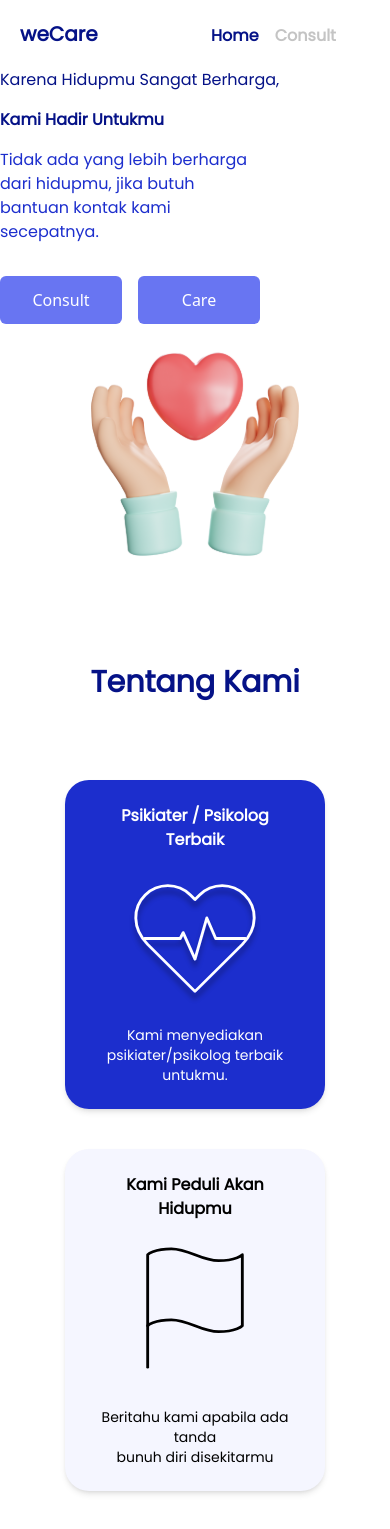
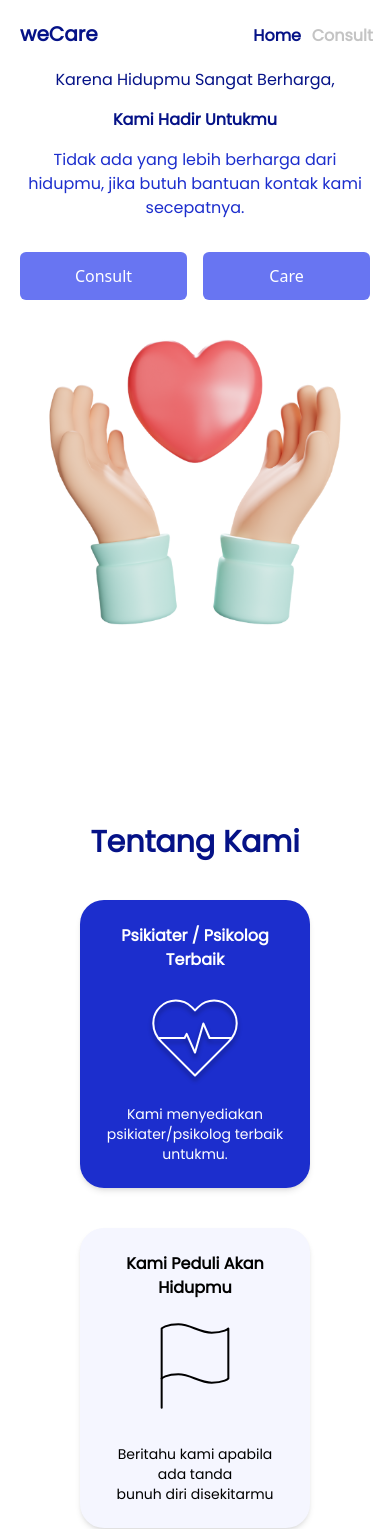
Before and after one commit to SyuQyu/WeCare, a React (Create React App) app: page /Home in a window 390 px wide. Shown: the top 1529 px of the page. Built offline with nearby package versions, Linux system fonts and the light colour scheme.

Commit message:
update done

```diff
--- a/src/Pages/Components/footer.js
+++ b/src/Pages/Components/footer.js
@@ -2,13 +2,13 @@ import Container from '@mui/material/Container';
 import Grid from '@mui/material/Grid';
 import Box from '@mui/material/Box';
 import { Link } from "react-router-dom";
-
+import '../../Assets/css/styles.css';
 export default function Footer() {
     return (
-        <footer class="p-4 bg-blueCustom shadow md:flex md:items-center md:justify-between md:p-6">
+        <footer class="p-4 bg-blueCustom shadow md:flex md:items-center md:justify-between md:p-6" id="footer">
             <span class="text-sm sm:text-center text-white">© 2022 <a href="#" class="hover:underline">weCare</a>. All Rights Reserved.
             </span>
-            <ul class="flex flex-wrap items-center mt-3 text-sm text-white sm:mt-0">
+            <ul class="flex justify-between items-center mt-3 text-sm text-white sm:mt-0">
                 <li>
                     <p class="mr-4 md:mr-6 ">About</p>
                 </li>
--- a/src/Pages/Components/header.js
+++ b/src/Pages/Components/header.js
@@ -10,23 +10,16 @@ export default function Header(props) {
             <Grid item xl={8} lg={8} md={8} sm={8} xs={6}>
                 <Grid container spacing={2}>
                     <Grid item xl={12} lg={12} md={12}>
-                            <p className="md:ml-24 sm:ml-5 justify-center text-xl font-poppins float-left font-bold text-blueCustom">weCare</p>
+                        <p className="md:ml-24 sm:ml-5 justify-center text-xl font-poppins float-left font-bold text-blueCustom">weCare</p>
                     </Grid>
                 </Grid>
             </Grid>
             <Grid item xl={4} lg={4} md={4} sm={4} xs={6}>
-                <Grid container spacing={2}>
-                    <Grid item xl={4} lg={4} md={4} sm={4}>
-                        {/* <NavLink to="About" className={clsx('pt-1 text-base font-poppins float-left font-semibold', split[1] === 'About' ? "text-blueCustom" : "text-disabledColor")}>About Us</NavLink> */}
-                    </Grid>
-                    <Grid item xl={4} lg={4} md={4} sm={4}>
+                <div className="grid grid-cols-3 gap-4 pr-4">
+                    <p></p>
                     <NavLink to="Home" className={clsx('pt-1 text-base font-poppins float-left font-bold hover:text-blueCustom', split[1] === 'Home' ? "text-blueCustom" : "text-disabledColor")}>Home</NavLink>
-                        {/* <NavLink to="Care" className={clsx('pt-1 text-base font-poppins float-left font-semibold', split[1] === 'Care' ? "text-blueCustom" : "text-disabledColor")}>Care</NavLink> */}
-                    </Grid>
-                    <Grid item xl={4} lg={4} md={4} sm={4}>
-                        <NavLink to="Consult" className={clsx('pt-1 text-base font-poppins float-left font-bold hover:text-blueCustom', split[1] === 'Consult' ? "text-blueCustom" : "text-disabledColor")}>Consult</NavLink>
-                    </Grid>
-                </Grid>
+                    <NavLink to="Consult" className={clsx('pt-1 text-base font-poppins float-left font-bold hover:text-blueCustom', split[1] === 'Consult' ? "text-blueCustom" : "text-disabledColor")}>Consult</NavLink>
+                </div>
             </Grid>
         </Grid>
     )
--- a/src/Pages/Consult/index.js
+++ b/src/Pages/Consult/index.js
@@ -14,7 +14,7 @@ export default function Consult() {
                 <Grid container spacing={5}>
                     {
                         dataPsychiatrist?.map((data, index) => (
-                            <Grid item lg={3} xl={3} key={index}>
+                            <Grid item lg={3} xl={3} md={3} sm={6} xs={12} key={index}>
                                 <div className="w-5/6 mx-auto">
                                     <div className="bg-blueSoft h-fit p-3 rounded-3xl shadow-md">
                                         <div className="flex flex-col space-y-4 p-3">
@@ -51,7 +51,7 @@ export default function Consult() {
                 <Grid container spacing={5} className="pb-6">
                     {
                         dataPsychologist?.map((data, index) => (
-                            <Grid item lg={3} xl={3} key={index}>
+                            <Grid item lg={3} xl={3} md={3} sm={6} xs={12} key={index}>
                                 <div className="w-5/6 mx-auto">
                                     <div className="bg-blueSoft h-fit p-3 rounded-3xl shadow-md">
                                         <div className="flex flex-col space-y-4 p-3">
--- a/src/Pages/Home/index.js
+++ b/src/Pages/Home/index.js
@@ -20,22 +20,22 @@ export default function Home(props) {
     };
     return (
         <>
-            <Grid container className='md:mt-20 sm:mt-5 md:mb-20 sm:mb-5 md:px-20 sm:px-5 h-fit'>
-                <Grid item lg={8} xl={8} md={8} sm={8} xs={12}>
+            <Grid container className='xl:px-20 lg:px-20 md:px-20 sm:px-5 md:mt-20 sm:mt-5 mb-20 h-fit'>
+                <Grid item lg={8} xl={8} md={8} sm={8} xs={12} className="xs:px-5 lg:px-0">
                     <Grid container className='md:mt-20 sm:mt-5 md:pl-8'>
                         <Grid item lg={12} xl={12} md={12} sm={12} xs={12}>
-                            <p className="text-left font-poppins md:text-2xl sm:font-medium text-blueCustom mb-4">Karena Hidupmu Sangat Berharga,</p>
+                            <p className="xl:text-left lg:text-left md:text-left sm:text-center font-poppins md:text-2xl sm:font-medium text-blueCustom mb-4">Karena Hidupmu Sangat Berharga,</p>
                         </Grid>
                         <Grid item lg={12} xl={12} md={12} sm={12} xs={12}>
-                            <p className="text-left font-poppins md:text-5xl font-semibold text-blueCustom mb-4">Kami Hadir Untukmu</p>
+                            <p className="xl:text-left lg:text-left md:text-left sm:text-center font-poppins xl:text-5xl lg:text-5xl md:text-4xl sm:text-xl font-semibold text-blueCustom mb-4">Kami Hadir Untukmu</p>
                         </Grid>
                         <Grid item lg={12} xl={12} md={12} sm={12} xs={12}>
-                            <div className='w-2/3'>
-                                <p className="text-left font-poppins md:text-xl text-blueMedium mb-8">Tidak ada yang lebih berharga dari hidupmu, jika butuh bantuan kontak kami secepatnya.</p>
+                            <div className='xl:w-2/3 lg:w-2/3 md:w-2/3 sm:w-full'>
+                                <p className="xl:text-left lg:text-left md:text-left sm:text-center font-poppins md:text-xl text-blueMedium mb-8">Tidak ada yang lebih berharga dari hidupmu, jika butuh bantuan kontak kami secepatnya.</p>
                             </div>
                         </Grid>
-                        <Grid item lg={12} xl={12} md={12} sm={12} xs={12}>
-                            <div className='grid gap-4 grid-cols-2 md:w-1/3 xs:w-2/3'>
+                        <Grid item lg={12} xl={12} md={12} sm={12} xs={12} className="xl:ml-0 lg:ml-0 md:ml-0 sm:ml-20">
+                            <div className='grid gap-4 grid-cols-2 xl:w-1/3 lg:w-1/3 md:w-1/3 sm:w-2/3 xl:mx-0 lg:mx-0 md:mx-0 sm:mx-5'>
                                 <button onClick={() => scrollDown(aboutSection)} className="btn btn--color float-left">Consult</button>
                                 <button onClick={() => scrollDown(careSection)} className="btn btn--color float-left">Care</button>
                             </div>
@@ -43,19 +43,19 @@ export default function Home(props) {
                     </Grid>
                 </Grid>
                 <Grid item lg={4} xl={4} md={4} sm={4} xs={12}>
-                    <center>
-                        <img className="md:w-full sm:w-full xs:w-2/3 md:h-full sm:h-full xs:h-2/3 justify-center" src={imgHand} />
+                    <center className="xl:pt-5 lg:pt-5 md:pt-12 sm:pt-10">
+                        <img className="xl:w-2/3 lg:w-full md:w-full sm:w-2/3 xl:h-2/3 lg:h-full md:h-full sm:h-2/3" src={imgHand} />
                     </center>
                 </Grid>
             </Grid>
-            <Grid container className='md:px-20 sm:px-5 h-fit md:mb-20 sm:mb-5' ref={aboutSection}>
+            <Grid container className='px-20 h-fit pt-10 md:mb-20 sm:mb-5' ref={aboutSection}>
                 <Grid item lg={12} xl={12} md={12} sm={12} xs={12}>
-                    <p className="my-20 text-3xl font-extrabold text-blueCustom">Tentang Kami</p>
+                    <p className="xl:my-20 lg:my-20 md:my-10 sm:my-10 xs:my-10 text-3xl font-extrabold text-blueCustom">Tentang Kami</p>
                 </Grid>
                 <Grid item lg={12} xl={12} md={12} sm={12} xs={12}>
                     <Grid container spacing={5}>
                         <Grid item lg={4} xl={4} md={4} sm={12} xs={12}>
-                            <div className="w-2/3 mx-auto">
+                            <div className="xl:w-2/3 lg:w-full md:w-3/4 sm:w-full mx-auto">
                                 <div className="bg-blueMedium h-fit p-3 rounded-3xl shadow-md">
                                     <div className="flex flex-col space-y-4 p-3">
                                         <div className="w-full">
@@ -64,7 +64,7 @@ export default function Home(props) {
                                         </div>
                                         <div className="w-full h-fit">
                                             <center>
-                                                <img className="md:w-full sm:w-full xs:w-2/3 md:h-full sm:h-full xs:h-2/3" src={heart} />
+                                                <img className="xl:w-1/3 lg:w-1/3 md:w-1/3 sm:w-1/3 xl:h-1/3 lg:h-1/3 md:h-1/3 sm:h-1/3 " src={heart} />
                                             </center>
                                         </div>
                                         <div className="w-full h-fit">
@@ -75,7 +75,7 @@ export default function Home(props) {
                             </div>
                         </Grid>
                         <Grid item lg={4} xl={4} md={4} sm={12} xs={12}>
-                            <div className="w-2/3 mx-auto">
+                            <div className="xl:w-2/3 lg:w-full md:w-3/4 sm:w-full mx-auto">
                                 <div className="bg-blueSoft h-fit p-3 rounded-3xl shadow-md">
                                     <div className="flex flex-col space-y-4 p-3">
                                         <div className="w-full">
@@ -84,7 +84,7 @@ export default function Home(props) {
                                         </div>
                                         <div className="w-full h-fit">
                                             <center>
-                                                <img className="md:w-full sm:w-full xs:w-2/3 md:h-full sm:h-full xs:h-2/3" src={flag} />
+                                                <img className="xl:w-1/3 lg:w-1/3 md:w-1/3 sm:w-1/3 xl:h-1/3 lg:h-1/3 md:h-1/3 sm:h-1/3 " src={flag} />
                                             </center>
                                         </div>
                                         <div className="w-full h-fit">
@@ -96,7 +96,7 @@ export default function Home(props) {
                             </div>
                         </Grid>
                         <Grid item lg={4} xl={4} md={4} sm={12} xs={12}>
-                            <div className="w-2/3 mx-auto">
+                            <div className="xl:w-2/3 lg:w-full md:w-3/4 sm:w-full mx-auto">
                                 <div className="bg-blueMedium h-fit p-3 rounded-3xl shadow-md">
                                     <div className="flex flex-col space-y-4 p-3">
                                         <div className="w-full">
@@ -105,7 +105,7 @@ export default function Home(props) {
                                         </div>
                                         <div className="w-full h-fit">
                                             <center>
-                                                <img className="md:w-full sm:w-full xs:w-2/3 md:h-full sm:h-full xs:h-2/3" src={users} />
+                                                <img className="xl:w-1/3 lg:w-1/3 md:w-1/3 sm:w-1/3 xl:h-1/3 lg:h-1/3 md:h-1/3 sm:h-1/3 " src={users} />
                                             </center>
                                         </div>
                                         <div className="w-full h-fit">
@@ -123,7 +123,7 @@ export default function Home(props) {
             <Grid container className='md:px-20 sm:px-5 h-fit md:mb-20 sm:mb-5' ref={careSection}>
                 <Grid container className='pl-10 pr-10 h-fit mb-20'>
                     <Grid item lg={12} xl={12} md={12} sm={12} xs={12}>
-                        <p className="my-20 text-3xl font-extrabold text-blueCustom">Kami Ada Untukmu</p>
+                        <p className="xl:my-20 lg:my-20 md:mt-10 sm:mt-10 xs:mt-10 text-3xl font-extrabold text-blueCustom">Kami Ada Untukmu</p>
                     </Grid>
                     <Grid item lg={12} xl={12} md={12} sm={12} xs={12}>
                         <Grid container spacing={5}>
@@ -137,13 +137,11 @@ export default function Home(props) {
                                             </div>
                                             <div className="w-full pb-5">
                                                 <center>
-                                                    <img className="md:w-full sm:w-full xs:w-2/3 md:h-full sm:h-full xs:h-2/3" src={phone} />
+                                                    <img className="xl:w-1/3 lg:w-1/3 md:w-2/3 sm:w-2/3 xs:w-1/3 xl:h-1/3 lg:h-1/3 md:h-2/3 sm:h-2/3 xs:h-1/3" src={phone} />
                                                 </center>
                                             </div>
                                             <div className="w-full">
-                                                <p className="text-black text-sm mt-3">Beritahu kami apabila ada tanda</p>
-                                                <p className="text-black text-sm">bunuh diri disekitarmu.</p>
-
+                                                <p className="text-black text-sm mt-3">Beritahu kami apabila ada tanda bunuh diri disekitarmu.</p>
                                             </div>
                                             <div className="w-full">
                                                 <button onClick={e => navigate('/contact')} className="btn btn--color float-center md:w-1/3 sm:w-full">Contact</button>
@@ -161,7 +159,7 @@ export default function Home(props) {
                                             </div>
                                             <div className="w-full pb-5">
                                                 <center>
-                                                    <img className="md:w-full sm:w-full xs:w-2/3 md:h-full sm:h-full xs:h-2/3" src={smile} />
+                                                    <img className="xl:w-1/3 lg:w-1/3 md:w-2/3 sm:w-2/3 xs:w-1/3 xl:h-1/3 lg:h-1/3 md:h-2/3 sm:h-2/3 xs:h-1/3" src={smile} />
                                                 </center>
                                             </div>
                                             <div className="w-full">
```
Also changed, not shown: src/Pages/Contact/index.js (+4 -4 lines), src/Assets/css/styles.css (line endings or trailing spaces).
